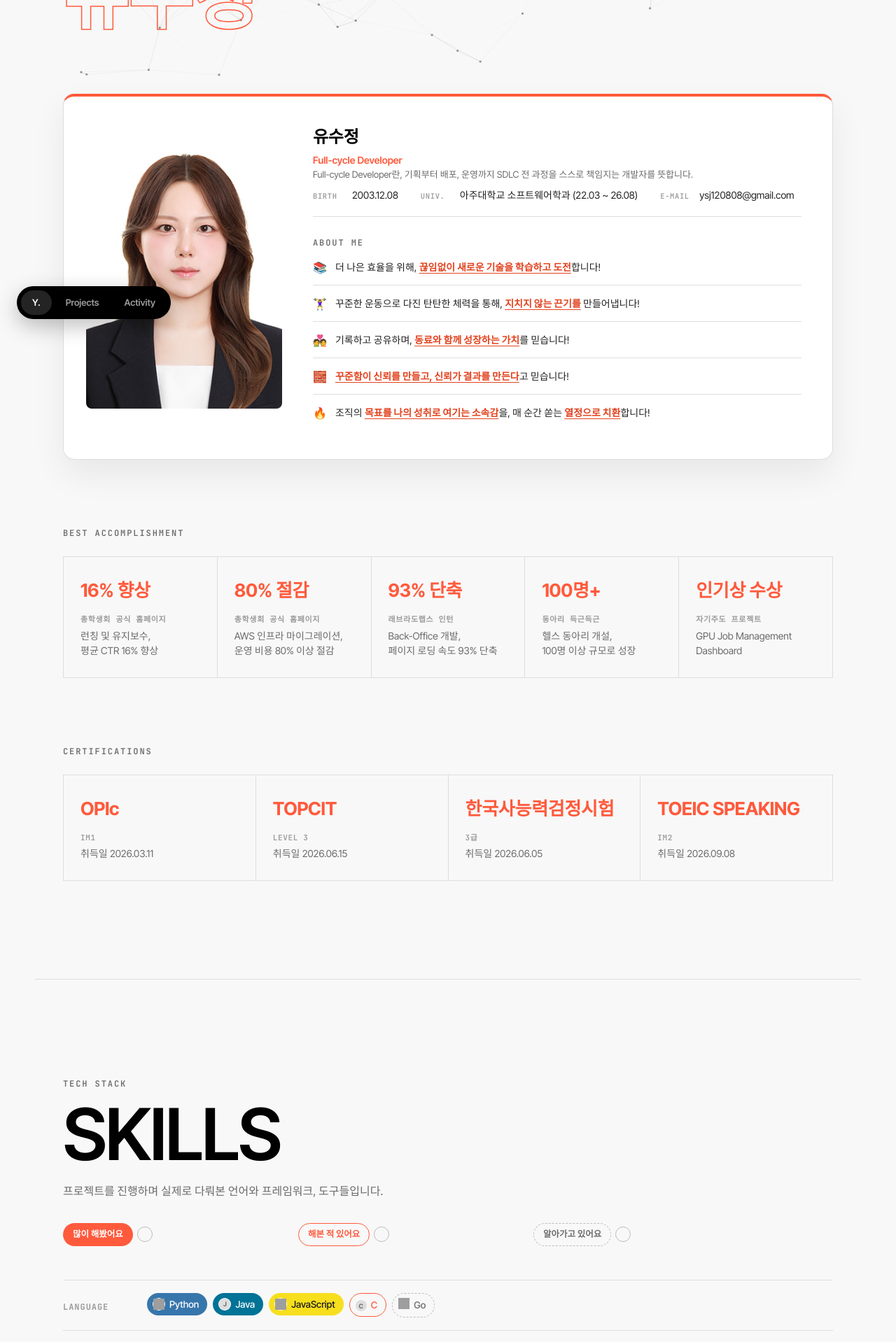
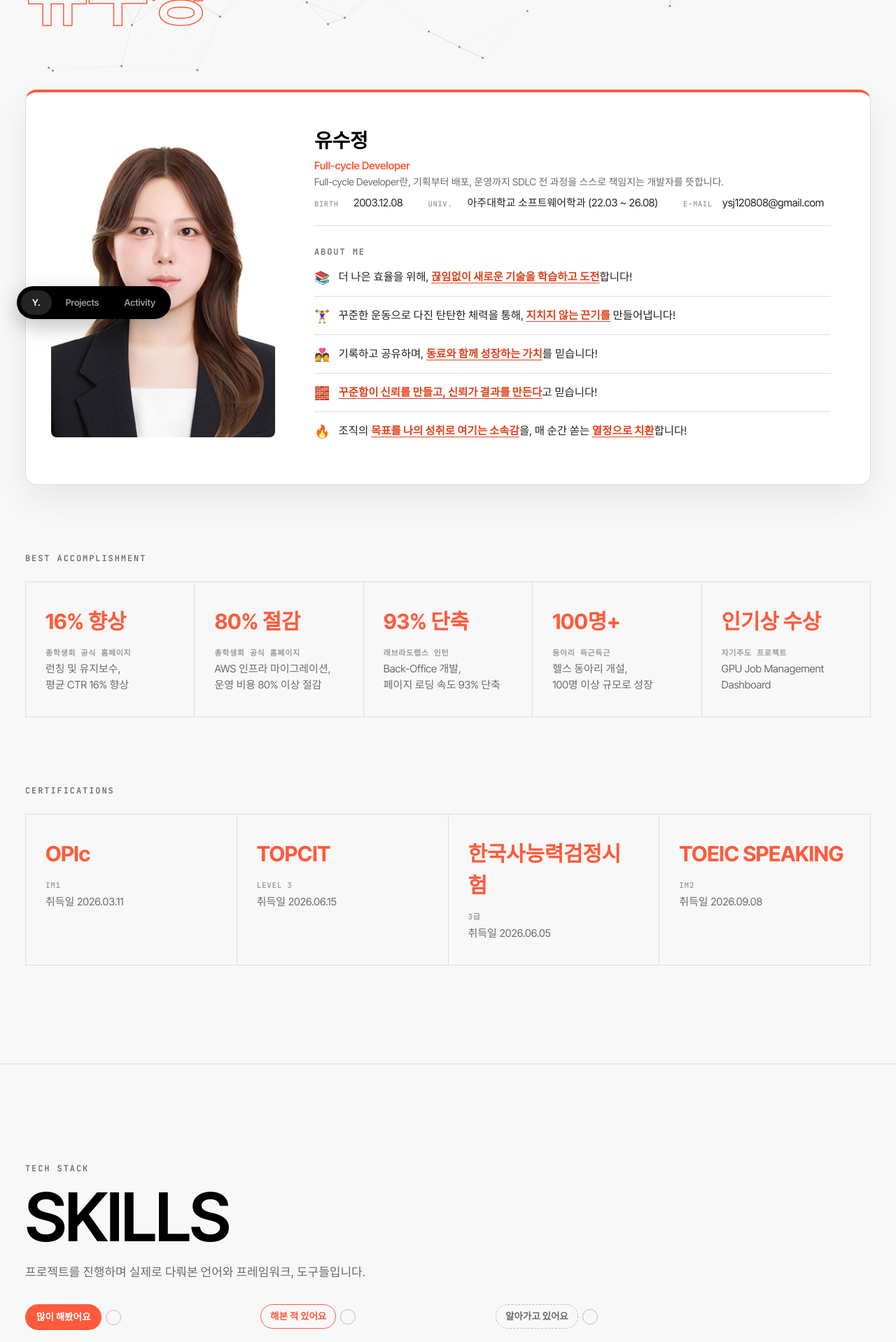
Before and after one commit to ytnwjd/ytnwjd-portfolio, a Vue app: page / in a window 1280 px wide. Shown: the part 320-2238 px from the top of the page at 70% size. Built offline with nearby package versions, Linux system fonts and the light colour scheme; grey boxes are pictures that could not be loaded; some icons are missing.

Commit message:
feat: add activity attachments and widen overall layout

```diff
--- a/src/assets/styles/main.css
+++ b/src/assets/styles/main.css
@@ -71,9 +71,9 @@ button {
 
 /* 섹션 공통 골격 — 좌측 라벨(eyebrow) → 초대형 타이틀 → 서브카피 → 콘텐츠 순서를 반복 */
 .section {
-  max-width: 1180px;
+  max-width: 1600px;
   margin: 0 auto;
-  padding: 140px 40px;
+  padding: 140px 36px;
   border-bottom: 1px solid var(--color-border);
 }
 
@@ -89,7 +89,7 @@ button {
 }
 
 .giant-title {
-  font-size: clamp(44px, 8vw, 108px);
+  font-size: clamp(48px, 7.5vw, 132px);
   font-weight: 600;
   line-height: 0.96;
   letter-spacing: -0.02em;
@@ -111,10 +111,10 @@ button {
 }
 
 .section-intro {
-  max-width: 560px;
+  max-width: 640px;
   margin-top: 20px;
   color: var(--color-text-muted);
-  font-size: 16px;
+  font-size: 17px;
   line-height: 1.6;
 }
 
--- a/src/components/sections/AboutSection.vue
+++ b/src/components/sections/AboutSection.vue
@@ -38,11 +38,15 @@ const FULL_CYCLE_DEVELOPER_DESC =
             </li>
             <li class="id-card-row">
               <span class="id-card-label">Univ.</span>
-              <span class="id-card-value">{{ profile.university }} ({{ profile.universityPeriod }})</span>
+              <span class="id-card-value"
+                >{{ profile.university }} ({{ profile.universityPeriod }})</span
+              >
             </li>
             <li class="id-card-row">
               <span class="id-card-label">E-Mail</span>
-              <a class="id-card-value id-card-link" :href="`mailto:${profile.email}`">{{ profile.email }}</a>
+              <a class="id-card-value id-card-link" :href="`mailto:${profile.email}`">{{
+                profile.email
+              }}</a>
             </li>
           </ul>
         </div>
@@ -82,7 +86,6 @@ const FULL_CYCLE_DEVELOPER_DESC =
 </template>
 
 <style scoped>
-
 .hero-stage {
   position: relative;
   padding: 24px 0;
@@ -117,9 +120,9 @@ const FULL_CYCLE_DEVELOPER_DESC =
 
 .id-card-photo {
   flex-shrink: 0;
-  width: 280px;
+  width: 320px;
   aspect-ratio: 3 / 4;
-  margin-left: 32px;
+  margin-left: 36px;
   border-radius: 8px;
   background-color: var(--color-bg-alt);
   background-image: url('/images/ytnwjd.jpg');
@@ -132,7 +135,7 @@ const FULL_CYCLE_DEVELOPER_DESC =
   flex-direction: column;
   min-width: 0;
   flex: 1;
-  padding: 40px 44px;
+  padding: 48px 56px;
 }
 
 .id-card-header {
@@ -141,7 +144,7 @@ const FULL_CYCLE_DEVELOPER_DESC =
 }
 
 .id-card-name {
-  font-size: 24px;
+  font-size: 28px;
   font-weight: 700;
   color: var(--color-ink);
   letter-spacing: -0.01em;
@@ -150,21 +153,21 @@ const FULL_CYCLE_DEVELOPER_DESC =
 .id-card-role {
   margin-top: 4px;
   color: var(--color-accent);
-  font-size: 14px;
+  font-size: 15px;
   font-weight: 600;
 }
 
 .id-card-role-desc {
   margin: 0px 0 8px 0;
   color: var(--color-text-muted);
-  font-size: 13px;
+  font-size: 14px;
   line-height: 1.6;
 }
 
 .id-card-info {
   display: flex;
   flex-wrap: wrap;
-  column-gap: 32px;
+  column-gap: 36px;
   row-gap: 8px;
   margin-top: 0;
 }
@@ -174,7 +177,7 @@ const FULL_CYCLE_DEVELOPER_DESC =
   align-items: baseline;
   gap: 10px;
   margin: 0;
-  font-size: 14px;
+  font-size: 15px;
 }
 
 .id-card-label {
@@ -235,11 +238,11 @@ const FULL_CYCLE_DEVELOPER_DESC =
 }
 
 .about-me-emoji {
-  font-size: 16px;
+  font-size: 18px;
 }
 
 .about-me-text {
-  font-size: 14px;
+  font-size: 15.5px;
   line-height: 1.7;
 }
 
@@ -266,7 +269,7 @@ const FULL_CYCLE_DEVELOPER_DESC =
 .certification-card {
   display: flex;
   flex-direction: column;
-  padding: 28px 24px;
+  padding: 34px 28px;
   background: var(--color-bg);
   transition: background-color 0.2s ease;
 }
@@ -278,7 +281,7 @@ const FULL_CYCLE_DEVELOPER_DESC =
 .certification-name {
   display: block;
   color: var(--color-accent);
-  font-size: 26px;
+  font-size: 30px;
   font-weight: 700;
   letter-spacing: -0.01em;
 }
@@ -298,7 +301,7 @@ const FULL_CYCLE_DEVELOPER_DESC =
   display: block;
   margin-top: 4px;
   color: var(--color-text-muted);
-  font-size: 14px;
+  font-size: 15px;
   line-height: 1.5;
 }
 
--- a/src/components/sections/HeroSection.vue
+++ b/src/components/sections/HeroSection.vue
@@ -10,8 +10,13 @@ function scrollToTarget(linkTo) {
   <div class="hero-section">
     <span class="eyebrow">Best Accomplishment</span>
     <div class="hero">
-      <button v-for="card in kpiCards" :key="card.id" type="button" class="kpi-card"
-        @click="scrollToTarget(card.linkTo)">
+      <button
+        v-for="card in kpiCards"
+        :key="card.id"
+        type="button"
+        class="kpi-card"
+        @click="scrollToTarget(card.linkTo)"
+      >
         <span class="kpi-value">{{ card.value }}</span>
         <span class="kpi-label">{{ card.label }}</span>
         <span class="kpi-description">{{ card.description }}</span>
@@ -33,7 +38,7 @@ function scrollToTarget(linkTo) {
 .kpi-card {
   display: flex;
   flex-direction: column;
-  padding: 28px 24px;
+  padding: 34px 28px;
   background: var(--color-bg);
   text-align: left;
   transition: background-color 0.2s ease;
@@ -46,7 +51,7 @@ function scrollToTarget(linkTo) {
 .kpi-value {
   display: block;
   color: var(--color-accent);
-  font-size: 26px;
+  font-size: 30px;
   font-weight: 700;
   letter-spacing: -0.01em;
 }
@@ -66,7 +71,7 @@ function scrollToTarget(linkTo) {
   display: block;
   margin-top: 4px;
   color: var(--color-text-muted);
-  font-size: 14px;
+  font-size: 15px;
   line-height: 1.5;
   white-space: pre-line;
 }
--- a/src/components/sections/ProjectCard.vue
+++ b/src/components/sections/ProjectCard.vue
@@ -32,8 +32,12 @@ function tagStyle(tech) {
 </script>
 
 <template>
-  <RouterLink :to="{ name: 'project-detail', params: { slug: project.slug } }" class="project-card"
-    :class="{ 'no-tilt': wide }" :style="{ '--rotate': rotate }">
+  <RouterLink
+    :to="{ name: 'project-detail', params: { slug: project.slug } }"
+    class="project-card"
+    :class="{ 'no-tilt': wide }"
+    :style="{ '--rotate': rotate }"
+  >
     <div class="card-top">
       <span class="index-badge">{{ indexLabel }}</span>
       <span class="meta-text">{{ project.period }} · {{ project.organization }}</span>
@@ -53,10 +57,17 @@ function tagStyle(tech) {
 
     <div class="card-footer">
       <ul v-if="project.techStack?.length" class="tech-tags">
-        <li v-for="tech in project.techStack.slice(0, 4)" :key="tech" class="tech-tag" :style="tagStyle(tech)">
+        <li
+          v-for="tech in project.techStack.slice(0, 4)"
+          :key="tech"
+          class="tech-tag"
+          :style="tagStyle(tech)"
+        >
           {{ tech }}
         </li>
-        <li v-if="project.techStack.length > 4" class="tech-tag more">+{{ project.techStack.length - 4 }}</li>
+        <li v-if="project.techStack.length > 4" class="tech-tag more">
+          +{{ project.techStack.length - 4 }}
+        </li>
       </ul>
 
       <span class="more-link">자세히 보기<span class="arrow">›</span></span>
@@ -69,7 +80,7 @@ function tagStyle(tech) {
   display: flex;
   flex-direction: column;
   height: 100%;
-  padding: 24px 22px;
+  padding: 28px 26px;
   background: var(--color-bg);
   border: 1px solid var(--color-accent);
   border-radius: 16px;
@@ -120,7 +131,7 @@ function tagStyle(tech) {
 }
 
 .project-title {
-  font-size: 18px;
+  font-size: 20px;
   font-weight: 700;
   color: var(--color-ink);
   margin-bottom: 12px;
@@ -156,7 +167,7 @@ function tagStyle(tech) {
 .summary-text,
 .result-text {
   min-width: 0;
-  font-size: 13.5px;
+  font-size: 14.5px;
   line-height: 1.6;
   color: var(--color-text-muted);
   display: -webkit-box;
@@ -187,9 +198,9 @@ function tagStyle(tech) {
 
 .tech-tag {
   font-family: var(--font-mono);
-  font-size: 10.5px;
+  font-size: 11.5px;
   font-weight: 600;
-  padding: 3px 8px;
+  padding: 4px 9px;
   border: 1px solid var(--color-border);
   border-radius: 999px;
   color: var(--color-text-muted);
@@ -205,7 +216,7 @@ function tagStyle(tech) {
   flex-shrink: 0;
   align-items: center;
   gap: 3px;
-  font-size: 12.5px;
+  font-size: 13.5px;
   font-weight: 600;
   color: var(--color-text-muted);
   white-space: nowrap;
--- a/src/components/sections/SkillsSection.vue
+++ b/src/components/sections/SkillsSection.vue
@@ -30,10 +30,15 @@ function toggleLevel(level) {
       <li v-for="item in levelLegend" :key="item.level" class="legend-item">
         <div class="legend-chip-row">
           <span class="legend-chip" :class="`level-${item.level}`">{{ item.label }}</span>
-          <button type="button" class="legend-info-btn" :class="{ 'is-open': openLevels.has(item.level) }"
-            :aria-expanded="openLevels.has(item.level)" :aria-controls="`level-desc-${item.level}`"
+          <button
+            type="button"
+            class="legend-info-btn"
+            :class="{ 'is-open': openLevels.has(item.level) }"
+            :aria-expanded="openLevels.has(item.level)"
+            :aria-controls="`level-desc-${item.level}`"
             :aria-label="`${item.label} 설명 ${openLevels.has(item.level) ? '닫기' : '보기'}`"
-            @click="toggleLevel(item.level)">
+            @click="toggleLevel(item.level)"
+          >
             <IconInfoCircle :size="15" :stroke-width="1.75" />
           </button>
         </div>
@@ -50,8 +55,11 @@ function toggleLevel(level) {
         <span class="skill-row-label">{{ cat.category }}</span>
         <ul class="skill-chips">
           <li v-for="skill in cat.skills" :key="skill.name">
-            <span class="skill-chip" :class="[`level-${skill.level}`, { 'has-fill': skill.level === 'high' }]"
-              :style="chipStyle(skill)">
+            <span
+              class="skill-chip"
+              :class="[`level-${skill.level}`, { 'has-fill': skill.level === 'high' }]"
+              :style="chipStyle(skill)"
+            >
               <span class="skill-chip-icon" :class="{ 'is-badged': skill.level === 'high' }">
                 <SkillIcon :name="skill.name" :icon-slug="skill.iconSlug" />
               </span>
@@ -86,9 +94,9 @@ function toggleLevel(level) {
 }
 
 .legend-chip {
-  padding: 7px 14px;
+  padding: 8px 16px;
   border-radius: 999px;
-  font-size: 12.5px;
+  font-size: 13.5px;
   font-weight: 600;
 }
 
@@ -156,9 +164,9 @@ function toggleLevel(level) {
 
 .skill-row-label {
   flex-shrink: 0;
-  width: 96px;
+  width: 104px;
   font-family: var(--font-mono);
-  font-size: 12px;
+  font-size: 13px;
   font-weight: 700;
   letter-spacing: 0.08em;
   text-transform: uppercase;
@@ -175,9 +183,9 @@ function toggleLevel(level) {
   display: inline-flex;
   align-items: center;
   gap: 6px;
-  padding: 6px 12px 6px 8px;
+  padding: 7px 14px 7px 9px;
   border-radius: 999px;
-  font-size: 13.5px;
+  font-size: 14.5px;
   font-weight: 500;
   white-space: nowrap;
   transition:
@@ -201,8 +209,8 @@ function toggleLevel(level) {
   display: flex;
   align-items: center;
   justify-content: center;
-  width: 18px;
-  height: 18px;
+  width: 20px;
+  height: 20px;
   padding: 2px;
   border-radius: 999px;
   background: var(--color-white);
--- a/src/data/activities.js
+++ b/src/data/activities.js
@@ -8,6 +8,7 @@ export default [
     highlight: false,
     orgInfo: '소프트웨어학과 학술 소학회',
     role: '부원으로 시작해 학술부 임원진으로 활동하며 스터디 진행 보조 및 질의응답 담당',
+    photos: ['images/activities/hantor.jpg'],
   },
   {
     id: 'activity-doit',
@@ -19,6 +20,7 @@ export default [
     featured: true,
     orgInfo: '중앙 IT 네트워킹 동아리',
     role: '부원으로 시작해 부회장으로 활동하며 동아리 행사 기획·운영',
+    photos: ['images/activities/doit.jpg'],
   },
   {
     id: 'activity-sweat',
@@ -30,6 +32,11 @@ export default [
     featured: true,
     orgInfo: '중앙 코딩 교육 봉사 동아리',
     role: '초·중등 학생 대상 강의 자료·실습 콘텐츠 기획·제작 및 방문 강의 진행',
+    photos: ['images/activities/sweat.jpg'],
+    links: [
+      { label: 'Notion', url: 'https://app.notion.com/p/2023-6d5dd0e5b76b4ffba500f4c1454a0db2' },
+      { label: 'Instagram', url: 'https://www.instagram.com/ajou.sweat/?r=nametag' },
+    ],
   },
   {
     id: 'activity-mathhub',
@@ -50,17 +57,27 @@ export default [
     highlight: false,
     orgInfo: null,
     role: '학과 행사 기획·진행·운영 및 학생 피드백 반영',
+    photos: ['images/activities/enter.jpg'],
+    links: [
+      {
+        label: 'Notion',
+        url: 'https://app.notion.com/p/ytnwjd/7-Enter-2143d7bed4cd83228b9a813bd99057c1?source=copy_link',
+      },
+    ],
   },
   {
     id: 'activity-mekjuhoe',
     category: 'study',
-    title: "맥주회",
+    title: '맥주회',
     date: '2023-01-04',
     endDate: '2024-07-31',
     highlight: false,
     featured: true,
     orgInfo: "'맥북 주는 회사에 들어가자' - 실무 중심 백엔드 및 인프라 심화 스터디",
     role: '서버·데이터베이스·클라우드 인프라 관련 지식을 스터디원과 공유',
+    links: [
+      { label: 'Notion', url: 'https://app.notion.com/p/ytnwjd/7befd73ca7654338bf26c82fb6688d70' },
+    ],
   },
   {
     id: 'activity-moksso-2022winter',
@@ -92,6 +109,7 @@ export default [
     featured: true,
     orgInfo: 'Google Development Student Club',
     role: '교내외 개발자들과 세미나 및 스터디 참여',
+    links: [{ label: 'Instagram', url: 'https://www.instagram.com/gdsc.ajou/' }],
   },
   {
     id: 'activity-moksso-2023winter',
@@ -124,6 +142,7 @@ export default [
     role: '총학생회 SNS 운영 및 공식 홈페이지 개발·운영',
     relatedProjects: ['chongchongchong', 'ajouchong'],
     featured: true,
+    links: [{ label: 'Website', url: 'https://www.ajouchong.com/' }],
   },
   {
     id: 'activity-coding-trainer-2024',
@@ -156,6 +175,7 @@ export default [
     highlight: false,
     orgInfo: '한국과학창의재단 대학생 교육기부 활동',
     role: '과학 체험 및 언플러그드 활동 기획, 3일간 초등학교 방문 수업 진행',
+    photos: ['images/activities/soksok.jpg'],
   },
   {
     id: 'activity-springboot-study',
@@ -177,6 +197,7 @@ export default [
     orgInfo: '싱가포르 해외 현장 연수 프로그램',
     role: '싱가포르 현지 IT 기업·기관 방문, 해외 법인 운영 및 IP 보호 체계 견학',
     featured: true,
+    photos: ['images/activities/ip-it.jpg'],
   },
   {
     id: 'activity-coding-trainer-2025',
@@ -197,6 +218,7 @@ export default [
     highlight: false,
     orgInfo: '중앙 대중가요 동아리',
     role: '다양한 전공 학생들과 무대를 준비하며 협업·소통 경험',
+    photos: ['images/activities/zenith.jpg'],
   },
   {
     id: 'activity-deukgeun',
@@ -229,6 +251,7 @@ export default [
     role: null,
     relatedProjects: ['gpu-job-management-dashboard'],
     featured: true,
+    photos: ['images/activities/gpu_dashboard.jpg'],
   },
   {
     id: 'activity-labradorlabs-intern',
@@ -241,6 +264,7 @@ export default [
     role: 'Streamlit 기반 오픈소스 소프트웨어 및 취약점 관리',
     relatedProjects: ['labradorlabs-DBMS', 'crawler-watcher', 'vulnerability-alert-system'],
     featured: true,
+    photos: ['images/activities/labrador_intern.jpg'],
   },
   {
     id: 'activity-ssafy',
```
Also changed, not shown: src/components/sections/ActivitiesSection.vue (+191 -13 lines).
